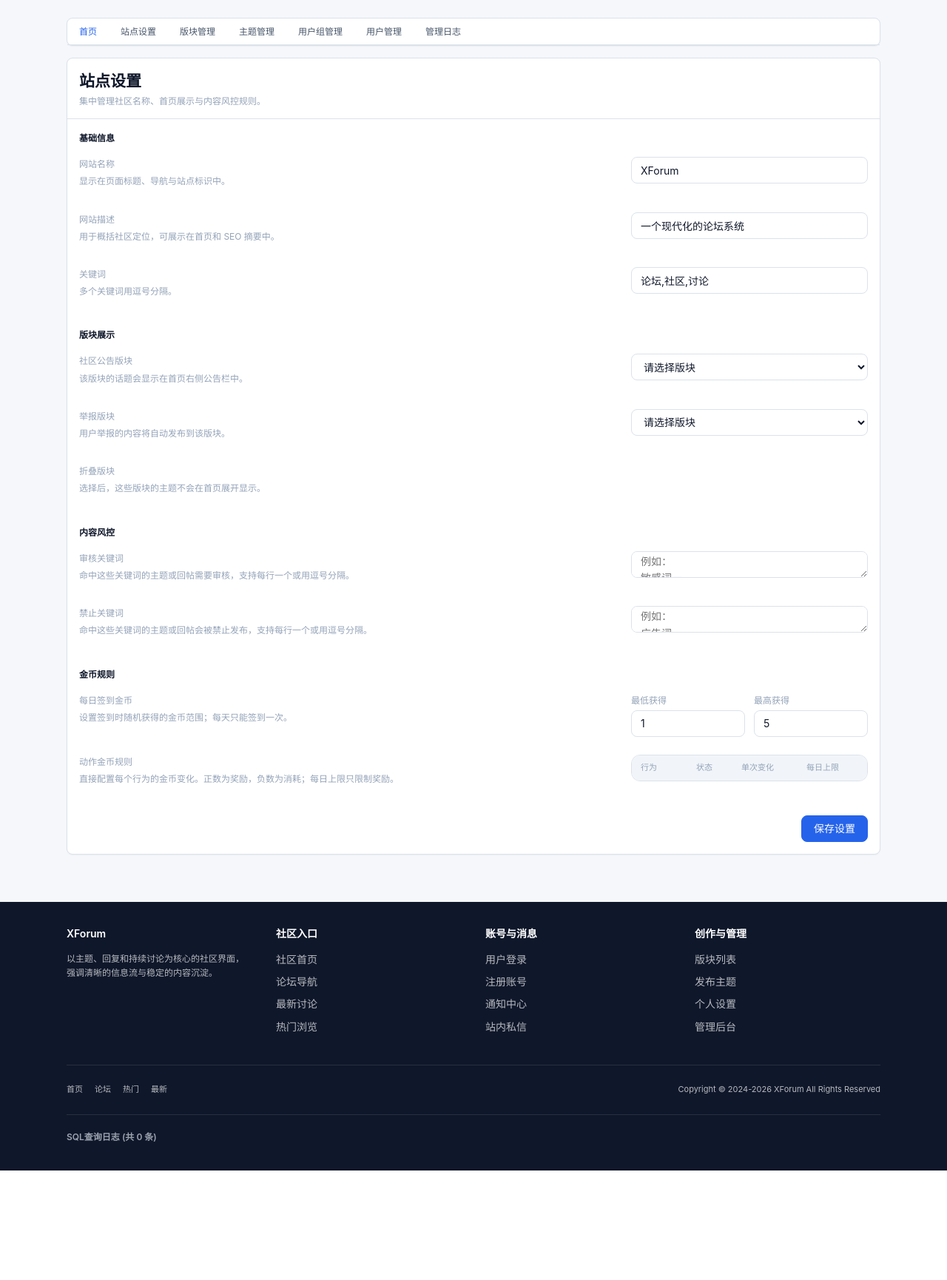
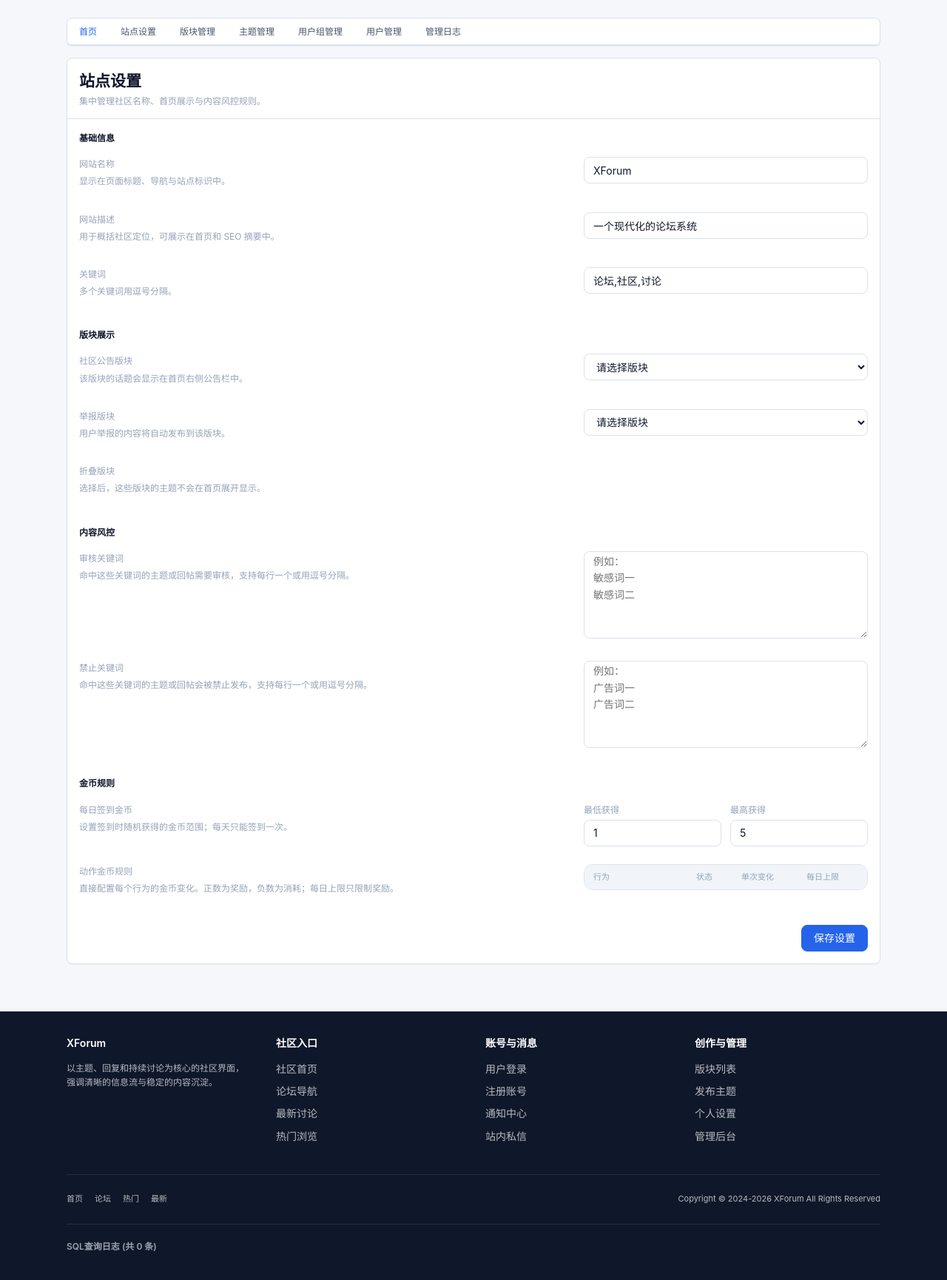
Before and after one commit to gedegede/xforum, a PHP site: template templates/admin/settings.php in a window 1280 px wide. Shown: the part 56-1786 px from the top of the page at 74% size. Before the commit the page ends 1638 px from the top, so only its background shows below. Run offline with PHP 8.4, Linux system fonts and the light colour scheme; the template is opened without the code that fills it, so the values that code supplies are empty.

Commit message:
样式改进

```diff
--- a/assets/css/style.css
+++ b/assets/css/style.css
@@ -654,6 +654,7 @@ h1,h2,h3,h4,h5,h6,p,ul,ol{margin:0}
 .w-24{width:96px}
 .w-32{width:128px}
 .w-80{width:320px}
+.w-96{width:384px}
 .w-control{width:var(--control-height)}
 .w-control-sm{width:30px}
 .w-fit{width:fit-content}
@@ -812,4 +813,5 @@ h1,h2,h3,h4,h5,h6,p,ul,ol{margin:0}
     .show-mobile-only{display:none!important}
     .lg\:flex-row{flex-direction:row}
     .lg\:w-80{width:320px}
+    .lg\:w-96{width:384px}
 }
--- a/models/CreditModel.php
+++ b/models/CreditModel.php
@@ -18,6 +18,7 @@ class CreditModel {
     public const ACTION_THREAD_REPLY = 'ThreadReply';
     public const ACTION_PM_SEND = 'PmSend';
     public const ACTION_THREAD_REPORT = 'ThreadReport';
+    public const ACTION_USERNAME_CHANGE = 'UsernameChange';
 
     private const PAGE_SIZE = 20;
     private const DAY_SECONDS = 86400;
@@ -28,6 +29,7 @@ class CreditModel {
         self::ACTION_THREAD_REPLY => ['credit' => 1, 'daily_max' => 10],
         self::ACTION_PM_SEND => ['credit' => 0, 'daily_max' => 0],
         self::ACTION_THREAD_REPORT => ['credit' => 0, 'daily_max' => 0],
+        self::ACTION_USERNAME_CHANGE => ['credit' => 0, 'daily_max' => 0],
     ];
 
     public static function getDefaultRuleText(): string {
@@ -41,6 +43,7 @@ class CreditModel {
             self::ACTION_THREAD_REPLY => '回复主题',
             self::ACTION_PM_SEND => '发送私信',
             self::ACTION_THREAD_REPORT => '举报主题',
+            self::ACTION_USERNAME_CHANGE => '修改用户名',
         ];
     }
 
--- a/templates/admin/settings.php
+++ b/templates/admin/settings.php
@@ -19,32 +19,32 @@
             <div class="mb-8">
                 <div class="text-sm font-semibold text-text mb-4">基础信息</div>
 
-                <div class="flex flex-col lg:flex-row gap-6 mb-6">
+                <div class="flex flex-col lg:flex-row gap-1 mb-6">
                     <div class="flex-1 min-w-0">
                         <label class="text-sm text-muted block mb-1" for="setting_site_name">网站名称</label>
                         <p class="text-sm text-muted mb-2">显示在页面标题、导航与站点标识中。</p>
                     </div>
-                    <div class="lg:w-80">
+                    <div class="lg:w-96">
                         <input type="text" id="setting_site_name" name="setting_site_name" class="w-full h-control px-3 border border-border rounded bg-panel text-text text-base transition-colors focus:outline-none focus:border-primary w-full" value="<?php echo htmlspecialchars($template_settings['site_name'] ?? 'XForum'); ?>" placeholder="XForum">
                     </div>
                 </div>
 
-                <div class="flex flex-col lg:flex-row gap-6 mb-6">
+                <div class="flex flex-col lg:flex-row gap-1 mb-6">
                     <div class="flex-1 min-w-0">
                         <label class="text-sm text-muted block mb-1" for="setting_site_desc">网站描述</label>
                         <p class="text-sm text-muted mb-2">用于概括社区定位，可展示在首页和 SEO 摘要中。</p>
                     </div>
-                    <div class="lg:w-80">
+                    <div class="lg:w-96">
                         <input type="text" id="setting_site_desc" name="setting_site_desc" class="w-full h-control px-3 border border-border rounded bg-panel text-text text-base transition-colors focus:outline-none focus:border-primary w-full" value="<?php echo htmlspecialchars($template_settings['site_desc'] ?? '一个现代化的论坛系统'); ?>" placeholder="一个现代化的论坛系统">
                     </div>
                 </div>
 
-                <div class="flex flex-col lg:flex-row gap-6">
+                <div class="flex flex-col lg:flex-row gap-1">
                     <div class="flex-1 min-w-0">
                         <label class="text-sm text-muted block mb-1" for="setting_site_keywords">关键词</label>
                         <p class="text-sm text-muted mb-2">多个关键词用逗号分隔。</p>
                     </div>
-                    <div class="lg:w-80">
+                    <div class="lg:w-96">
                         <input type="text" id="setting_site_keywords" name="setting_site_keywords" class="w-full h-control px-3 border border-border rounded bg-panel text-text text-base transition-colors focus:outline-none focus:border-primary w-full" value="<?php echo htmlspecialchars($template_settings['site_keywords'] ?? '论坛,社区,讨论'); ?>" placeholder="论坛,社区,讨论">
                     </div>
                 </div>
@@ -53,12 +53,12 @@
             <div class="mb-8">
                 <div class="text-sm font-semibold text-text mb-4">版块展示</div>
 
-                <div class="flex flex-col lg:flex-row gap-6 mb-6">
+                <div class="flex flex-col lg:flex-row gap-1 mb-6">
                     <div class="flex-1 min-w-0">
                         <label class="text-sm text-muted block mb-1" for="setting_notice_forum_fid">社区公告版块</label>
                         <p class="text-sm text-muted mb-2">该版块的话题会显示在首页右侧公告栏中。</p>
                     </div>
-                    <div class="lg:w-80">
+                    <div class="lg:w-96">
                         <select id="setting_notice_forum_fid" name="setting_notice_forum_fid" class="w-full h-control px-3 border border-border rounded bg-panel text-text text-base transition-colors focus:outline-none focus:border-primary w-full">
                             <option value="0">请选择版块</option>
                             <?php foreach ($template_forums as $forum): ?>
@@ -70,12 +70,12 @@
                     </div>
                 </div>
 
-                <div class="flex flex-col lg:flex-row gap-6 mb-6">
+                <div class="flex flex-col lg:flex-row gap-1 mb-6">
                     <div class="flex-1 min-w-0">
                         <label class="text-sm text-muted block mb-1" for="setting_report_forum_fid">举报版块</label>
                         <p class="text-sm text-muted mb-2">用户举报的内容将自动发布到该版块。</p>
                     </div>
-                    <div class="lg:w-80">
+                    <div class="lg:w-96">
                         <select id="setting_report_forum_fid" name="setting_report_forum_fid" class="w-full h-control px-3 border border-border rounded bg-panel text-text text-base transition-colors focus:outline-none focus:border-primary w-full">
                             <option value="0">请选择版块</option>
                             <?php foreach ($template_forums as $forum): ?>
@@ -87,12 +87,12 @@
                     </div>
                 </div>
 
-                <div class="flex flex-col lg:flex-row gap-6">
+                <div class="flex flex-col lg:flex-row gap-1">
                     <div class="flex-1 min-w-0">
                         <label class="text-sm text-muted block mb-1">折叠版块</label>
                         <p class="text-sm text-muted mb-2">选择后，这些版块的主题不会在首页展开显示。</p>
                     </div>
-                    <div class="lg:w-80">
+                    <div class="lg:w-96">
                         <input type="hidden" name="setting_collapsed_fids[]" value="">
                         <div class="flex flex-wrap gap-3">
                             <?php
@@ -111,23 +111,23 @@
             <div class="mb-8">
                 <div class="text-sm font-semibold text-text mb-4">内容风控</div>
 
-                <div class="flex flex-col lg:flex-row gap-6 mb-6">
+                <div class="flex flex-col lg:flex-row gap-1 mb-6">
                     <div class="flex-1 min-w-0">
                         <label class="text-sm text-muted block mb-1" for="setting_approve_keywords">审核关键词</label>
                         <p class="text-sm text-muted mb-2">命中这些关键词的主题或回帖需要审核，支持每行一个或用逗号分隔。</p>
                     </div>
-                    <div class="lg:w-80">
-                        <textarea id="setting_approve_keywords" name="setting_approve_keywords" class="w-full h-control px-3 border border-border rounded bg-panel text-text text-base transition-colors focus:outline-none focus:border-primary w-full" rows="5" placeholder="例如：&#10;敏感词一&#10;敏感词二"><?php echo htmlspecialchars($template_settings['approve_keywords'] ?? ''); ?></textarea>
+                    <div class="lg:w-96">
+                        <textarea id="setting_approve_keywords" name="setting_approve_keywords" class="w-full px-3 border border-border rounded bg-panel text-text text-base transition-colors focus:outline-none focus:border-primary w-full" rows="5" placeholder="例如：&#10;敏感词一&#10;敏感词二"><?php echo htmlspecialchars($template_settings['approve_keywords'] ?? ''); ?></textarea>
                     </div>
                 </div>
 
-                <div class="flex flex-col lg:flex-row gap-6">
+                <div class="flex flex-col lg:flex-row gap-1">
                     <div class="flex-1 min-w-0">
                         <label class="text-sm text-muted block mb-1" for="setting_block_keywords">禁止关键词</label>
                         <p class="text-sm text-muted mb-2">命中这些关键词的主题或回帖会被禁止发布，支持每行一个或用逗号分隔。</p>
                     </div>
-                    <div class="lg:w-80">
-                        <textarea id="setting_block_keywords" name="setting_block_keywords" class="w-full h-control px-3 border border-border rounded bg-panel text-text text-base transition-colors focus:outline-none focus:border-primary w-full" rows="5" placeholder="例如：&#10;广告词一&#10;广告词二"><?php echo htmlspecialchars($template_settings['block_keywords'] ?? ''); ?></textarea>
+                    <div class="lg:w-96">
+                        <textarea id="setting_block_keywords" name="setting_block_keywords" class="w-full px-3 border border-border rounded bg-panel text-text text-base transition-colors focus:outline-none focus:border-primary w-full" rows="5" placeholder="例如：&#10;广告词一&#10;广告词二"><?php echo htmlspecialchars($template_settings['block_keywords'] ?? ''); ?></textarea>
                     </div>
                 </div>
             </div>
@@ -135,12 +135,12 @@
             <div class="mb-8">
                 <div class="text-sm font-semibold text-text mb-4">金币规则</div>
 
-                <div class="flex flex-col lg:flex-row gap-6 mb-6">
+                <div class="flex flex-col lg:flex-row gap-1 mb-6">
                     <div class="flex-1 min-w-0">
                         <div class="text-sm text-muted block mb-1">每日签到金币</div>
                         <p class="text-sm text-muted mb-2">设置签到时随机获得的金币范围；每天只能签到一次。</p>
                     </div>
-                    <div class="lg:w-80">
+                    <div class="lg:w-96">
                         <div class="grid grid-cols-2 gap-3">
                             <div class="flex flex-col gap-1">
                                 <span class="text-sm text-muted">最低获得</span>
@@ -154,12 +154,12 @@
                     </div>
                 </div>
 
-                <div class="flex flex-col lg:flex-row gap-6">
+                <div class="flex flex-col lg:flex-row gap-1">
                     <div class="flex-1 min-w-0">
                         <div class="text-sm text-muted block mb-1">动作金币规则</div>
                         <p class="text-sm text-muted mb-2">直接配置每个行为的金币变化。正数为奖励，负数为消耗；每日上限只限制奖励。</p>
                     </div>
-                    <div class="lg:w-80">
+                    <div class="lg:w-96">
                         <div class="border rounded-lg overflow-hidden">
                             <div class="flex bg-soft px-3 py-2 text-xs font-medium text-muted">
                                 <span class="flex-1">行为</span>
@@ -177,10 +177,9 @@
                             $dailyMax = max(0, (int)($rule['daily_max'] ?? 0));
                             $enabled = $credit !== 0 || $dailyMax > 0;
                             ?>
-                            <div class="flex items-center px-3 py-2 border-t border-border">
+                            <div class="flex items-center px-3 py-2 border-t border-border gap-1">
                                 <div class="flex-1 min-w-0">
                                     <strong class="text-sm"><?php echo htmlspecialchars($label); ?></strong>
-                                    <span class="text-xs text-muted ml-2"><?php echo htmlspecialchars($action); ?></span>
                                 </div>
                                 <label class="w-16 flex justify-center cursor-pointer">
                                     <input type="checkbox" name="credit_rule_enabled[<?php echo htmlspecialchars($action); ?>]" value="1" class="rounded" <?php echo $enabled ? 'checked' : ''; ?>>
--- a/templates/member/settings.php
+++ b/templates/member/settings.php
@@ -91,6 +91,11 @@
                         <div class="flex-1 min-w-0">
                             <label class="text-sm text-muted" for="member_username">用户名</label>
                             <p class="text-xs text-muted mt-0.5">用于发帖、回复和个人主页展示。</p>
+                            <?php if ((int)$template_usernameChangeCredit < 0): ?>
+                            <p class="text-xs text-warning mt-0.5">修改用户名将消耗 <?php echo abs((int)$template_usernameChangeCredit); ?> 金币</p>
+                            <?php elseif ((int)$template_usernameChangeCredit > 0): ?>
+                            <p class="text-xs text-success mt-0.5">修改用户名可获得 <?php echo (int)$template_usernameChangeCredit; ?> 金币</p>
+                            <?php endif; ?>
                         </div>
                         <input type="text" id="member_username" name="username" value="<?php echo htmlspecialchars($template_member['username']); ?>" class="w-full h-control px-3 border border-border rounded bg-panel text-text text-base transition-colors focus:outline-none focus:border-primary" required>
                     </div>
```
Also changed, not shown: controllers/MemberController.php (+7 -0 lines).
